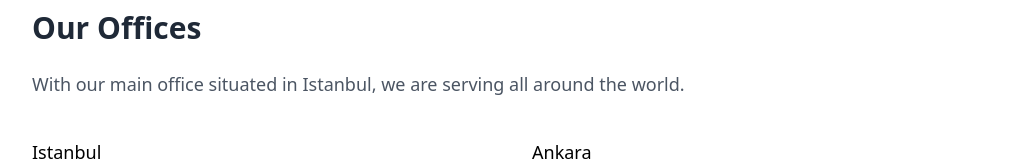
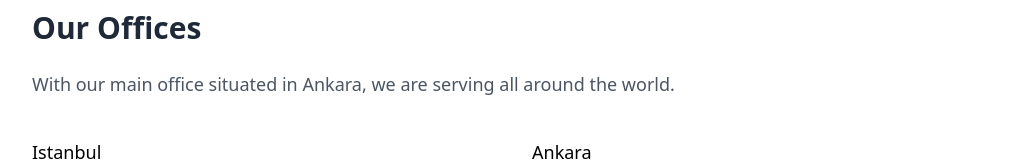
Before and after one commit to joseppu/isintip, a Next.js app: page /contact in a window 1280 px wide. Shown: the part 1080-1241 px from the top of the page, without its empty margins (128-1151 px from the left). Built offline with nearby package versions, Linux system fonts and the light colour scheme.

Commit message:
main office fix

```diff
--- a/pages/contact/index.tsx
+++ b/pages/contact/index.tsx
@@ -108,7 +108,7 @@ const contact = () => {
             Our Offices
           </h2>
           <p className="max-w-3xl mt-6 text-lg text-gray-600">
-            With our main office situated in Istanbul, we are serving all around
+            With our main office situated in Ankara, we are serving all around
             the world.
           </p>
           <div className="grid grid-cols-1 gap-10 mt-10 sm:grid-cols-2">
@@ -118,7 +118,7 @@ const contact = () => {
               </h3>
               <p className="mt-2 text-base text-warm-gray-500">
                 <span className="block">
-                  Aziz Mahmut Hüdayi Mahallesi, Bakıcı Sk. No: 1 Daire: 4 <br />{" "}
+                  Aziz Mahmut Hüdayi Mahallesi, Bakıcı Sk. No: 1 Daire: 8 <br />{" "}
                   Üsküdar/İstanbul 34000 TÜRKİYE{" "}
                 </span>
                 <span className="block">
```
